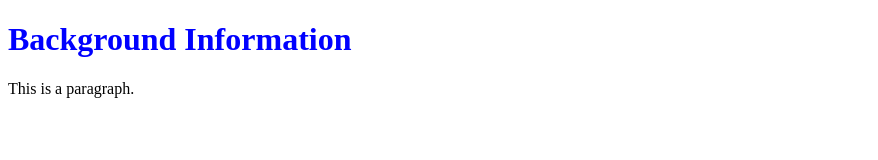
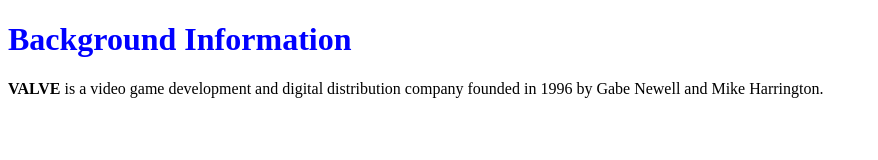
Before and after one commit to jackfennell97/Valve-, a plain HTML site: page index.html in a window 1280 px wide. Shown: the whole page, without its empty margins (0-878 px from the left). Drawn offline with Linux system fonts and the light colour scheme.

Commit message:
Update index.html

```diff
--- a/index.html
+++ b/index.html
@@ -8,9 +8,7 @@
 
 <h1><h1 style="color:blue">Background Information</h1></h1>
 <body>
-
-
-<p>This is a paragraph.</p>
+<p><b>VALVE</b> is a video game development and digital distribution company founded in 1996 by Gabe Newell and Mike Harrington. </p>
 
 </body>
 </html>
```
